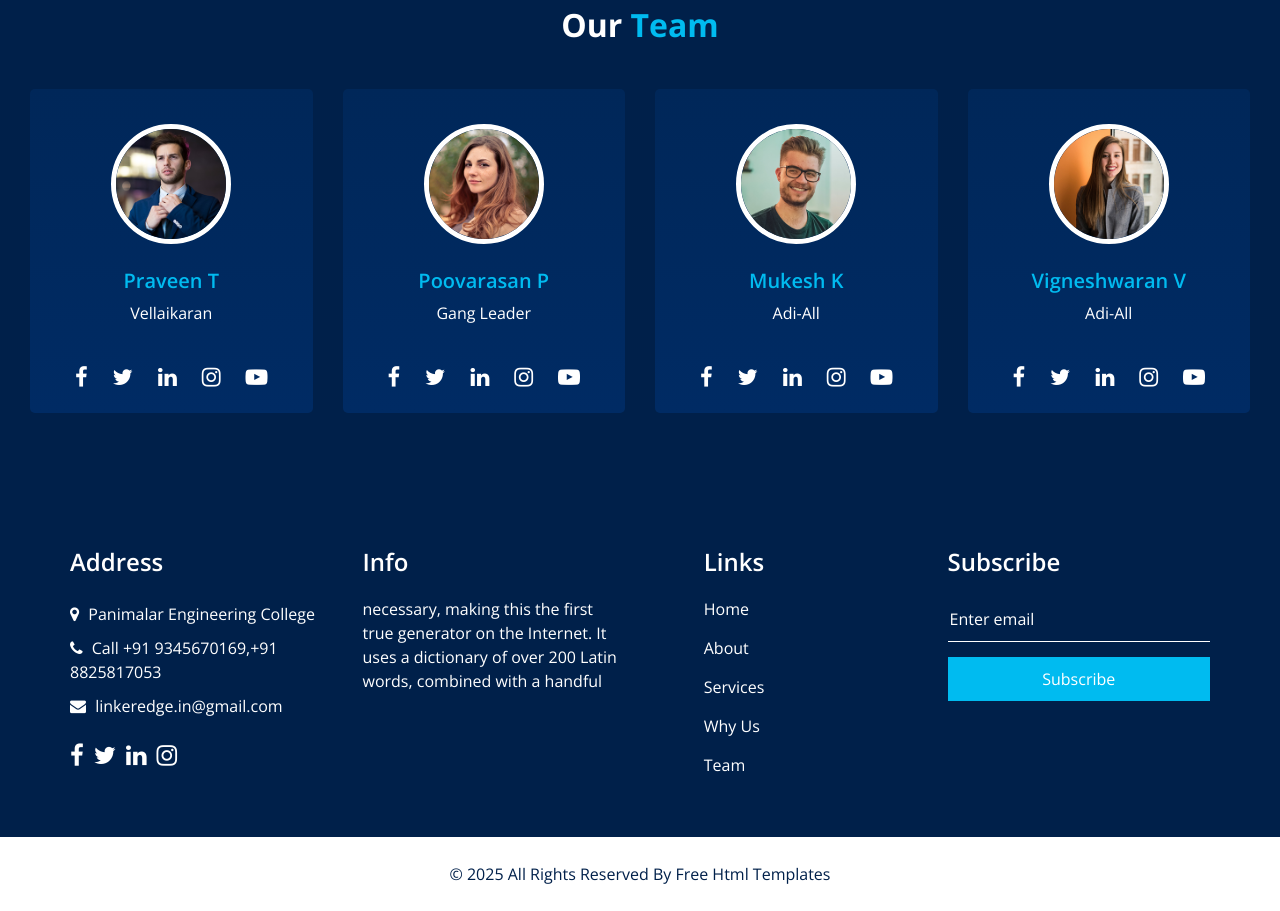
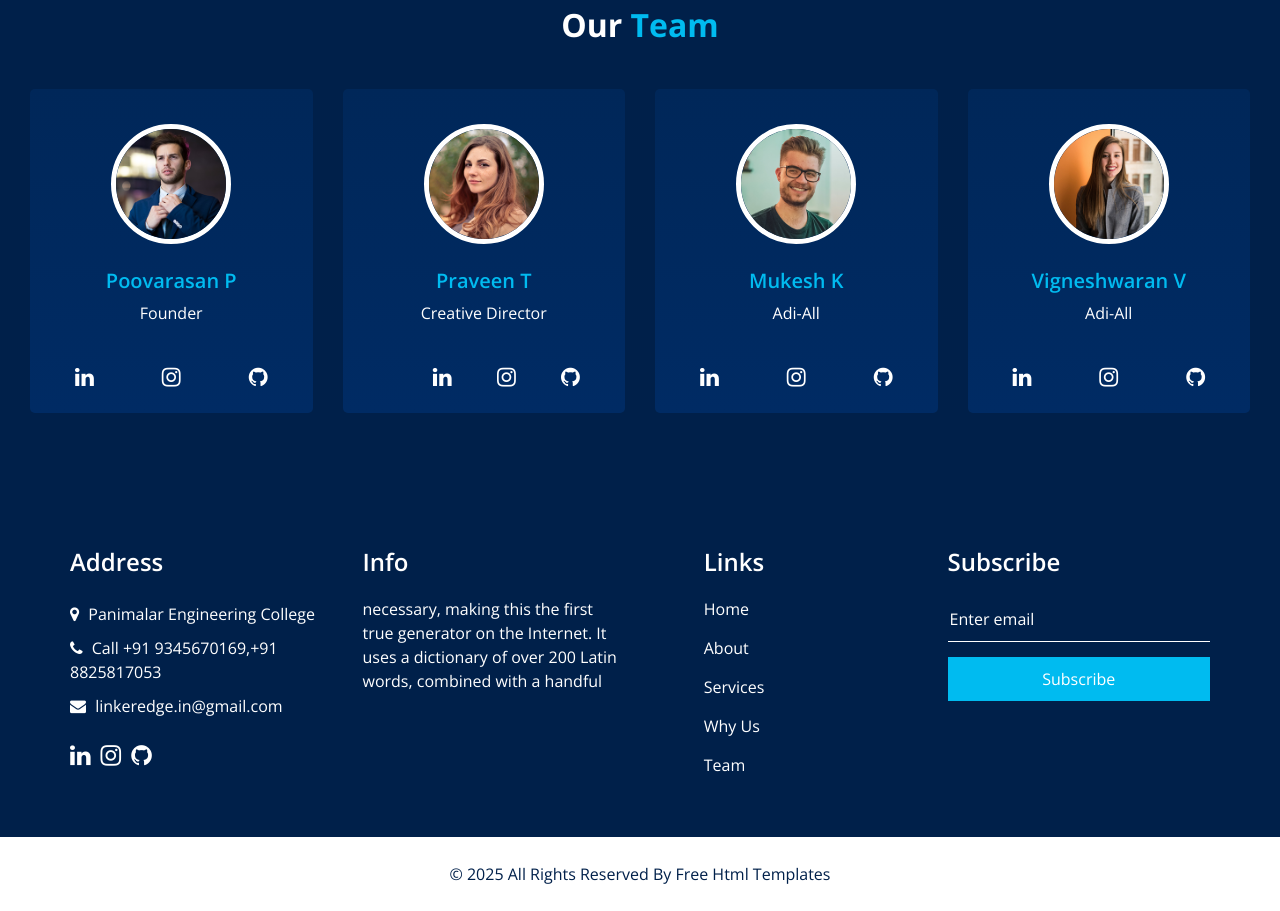
Before and after one commit to LinkerEdge/LinkerWebsite, a website: page team.html in a window 1280 px wide. Shown: the part 203-1114 px from the top of the page. Drawn offline with nearby package versions, Linux system fonts and the light colour scheme; some packages are replaced by stand-ins of ours.

Commit message:
github icon

```diff
--- a/team.html
+++ b/team.html
@@ -107,19 +107,13 @@
               </div>
               <div class="detail-box">
                 <h5>
-                  Praveen T
+                Poovarasan P
                 </h5>
                 <p>
-                  Vellaikaran
+               Founder
                 </p>
               </div>
               <div class="social_box">
-                <a href="#">
-                  <i class="fa fa-facebook" aria-hidden="true"></i>
-                </a>
-                <a href="#">
-                  <i class="fa fa-twitter" aria-hidden="true"></i>
-                </a>
                 <a href="#">
                   <i class="fa fa-linkedin" aria-hidden="true"></i>
                 </a>
@@ -127,7 +121,7 @@
                   <i class="fa fa-instagram" aria-hidden="true"></i>
                 </a>
                 <a href="#">
-                  <i class="fa fa-youtube-play" aria-hidden="true"></i>
+                  <i class="fa fa-github" aria-hidden="true"></i>
                 </a>
               </div>
             </div>
@@ -139,19 +133,15 @@
               </div>
               <div class="detail-box">
                 <h5>
-                  Poovarasan P
+                  Praveen T
                 </h5>
                 <p>
-                 Gang Leader
+                 Creative Director
                 </p>
               </div>
               <div class="social_box">
                 <a href="#">
-                  <i class="fa fa-facebook" aria-hidden="true"></i>
-                </a>
-                <a href="#">
-                  <i class="fa fa-twitter" aria-hidden="true"></i>
-                </a>
+
                 <a href="#">
                   <i class="fa fa-linkedin" aria-hidden="true"></i>
                 </a>
@@ -159,7 +149,7 @@
                   <i class="fa fa-instagram" aria-hidden="true"></i>
                 </a>
                 <a href="#">
-                  <i class="fa fa-youtube-play" aria-hidden="true"></i>
+                  <i class="fa fa-github" aria-hidden="true"></i>
                 </a>
               </div>
             </div>
@@ -178,12 +168,7 @@
                 </p>
               </div>
               <div class="social_box">
-                <a href="#">
-                  <i class="fa fa-facebook" aria-hidden="true"></i>
-                </a>
-                <a href="#">
-                  <i class="fa fa-twitter" aria-hidden="true"></i>
-                </a>
+
                 <a href="#">
                   <i class="fa fa-linkedin" aria-hidden="true"></i>
                 </a>
@@ -191,7 +176,7 @@
                   <i class="fa fa-instagram" aria-hidden="true"></i>
                 </a>
                 <a href="#">
-                  <i class="fa fa-youtube-play" aria-hidden="true"></i>
+                  <i class="fa fa-github" aria-hidden="true"></i>
                 </a>
               </div>
             </div>
@@ -210,12 +195,7 @@
                 </p>
               </div>
               <div class="social_box">
-                <a href="#">
-                  <i class="fa fa-facebook" aria-hidden="true"></i>
-                </a>
-                <a href="#">
-                  <i class="fa fa-twitter" aria-hidden="true"></i>
-                </a>
+
                 <a href="#">
                   <i class="fa fa-linkedin" aria-hidden="true"></i>
                 </a>
@@ -223,7 +203,7 @@
                   <i class="fa fa-instagram" aria-hidden="true"></i>
                 </a>
                 <a href="#">
-                  <i class="fa fa-youtube-play" aria-hidden="true"></i>
+                  <i class="fa fa-github" aria-hidden="true"></i>
                 </a>
               </div>
             </div>
@@ -266,17 +246,15 @@
             </div>
           </div>
           <div class="info_social">
-            <a href="">
-              <i class="fa fa-facebook" aria-hidden="true"></i>
-            </a>
-            <a href="">
-              <i class="fa fa-twitter" aria-hidden="true"></i>
-            </a>
+
             <a href="">
               <i class="fa fa-linkedin" aria-hidden="true"></i>
             </a>
             <a href="">
               <i class="fa fa-instagram" aria-hidden="true"></i>
+            </a>
+            <a href="">
+              <i class="fa fa-github" aria-hidden="true"></i>
             </a>
           </div>
         </div>
```
Also changed, not shown: about.html (+4 -6 lines), index.html (+2 -6 lines), service.html (+4 -6 lines), why.html (+5 -6 lines).
